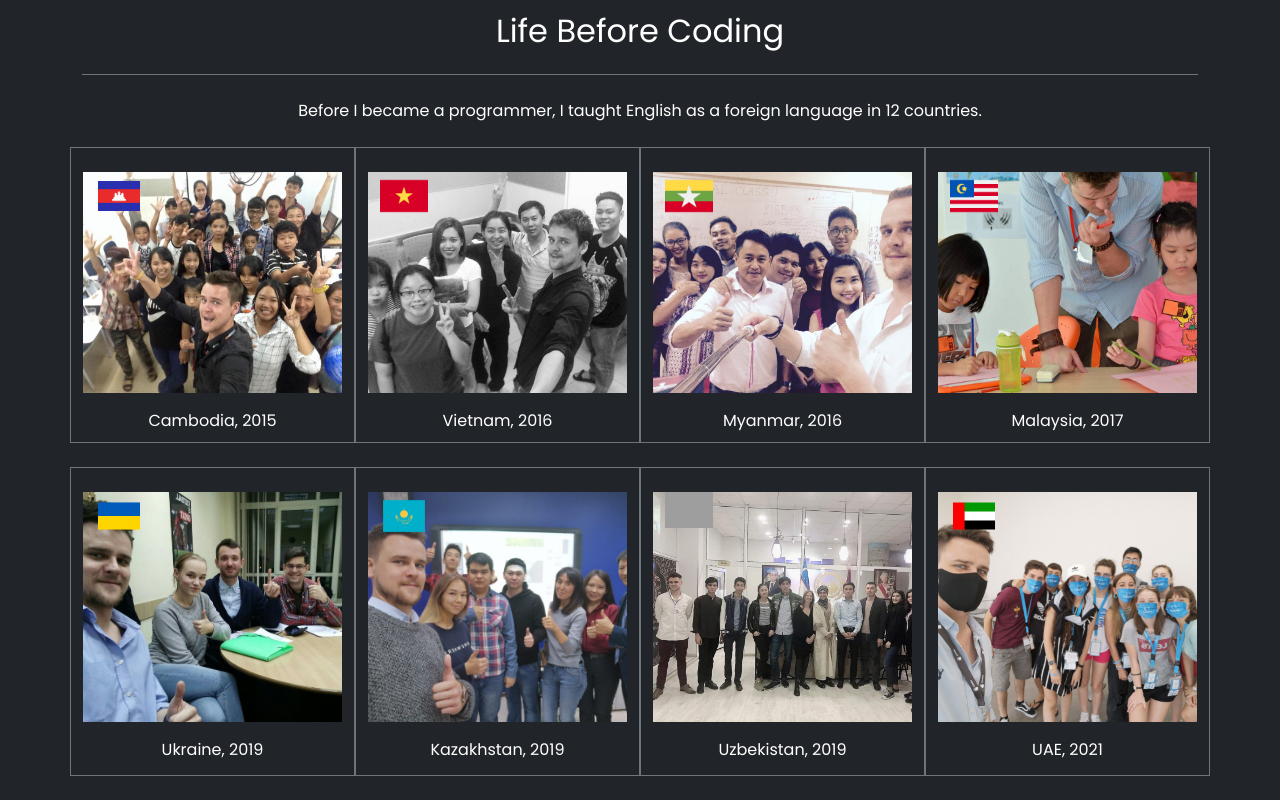
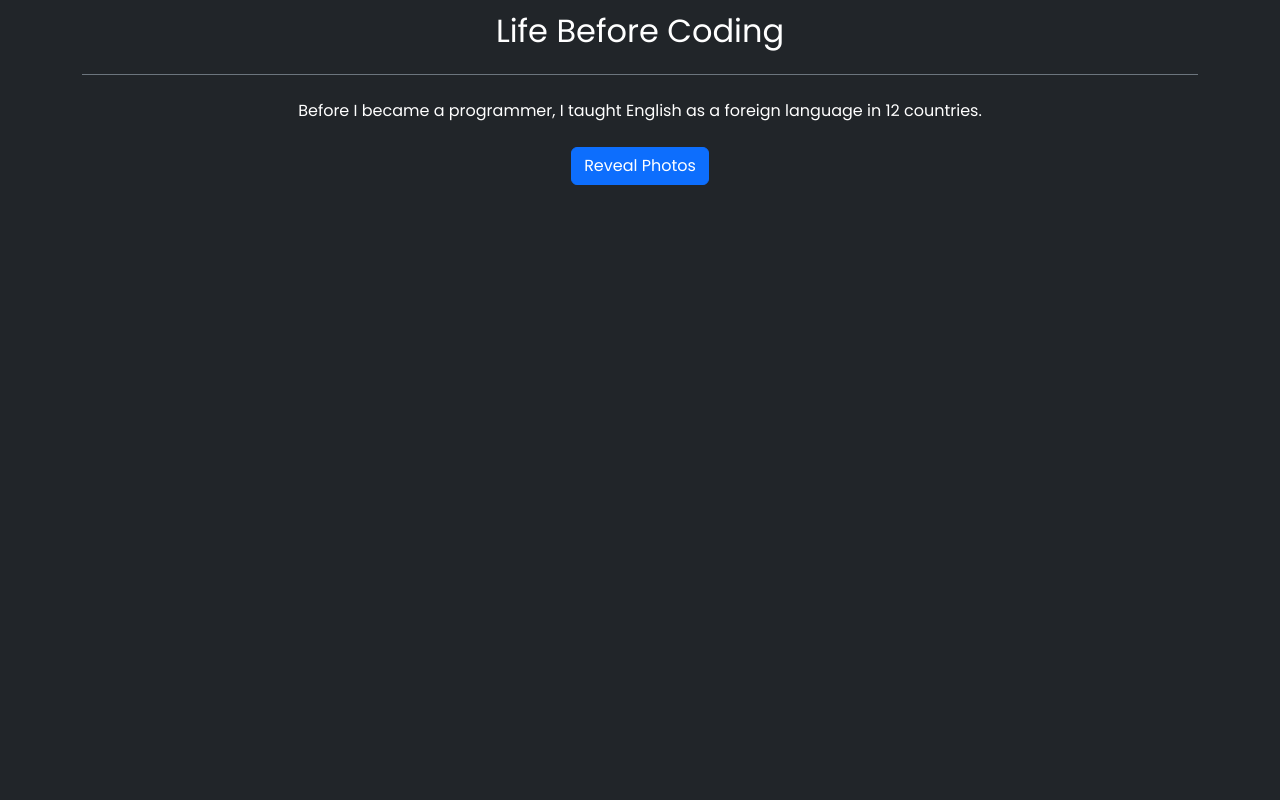
Before and after one commit to JohnXander/portfolio, a React (Create React App) app: page / in a window 1280 px wide. Shown: the part 1956-2756 px from the top of the page. After the commit the page ends 2165 px from the top, so only its background shows below. Built offline with nearby package versions, Linux system fonts and the light colour scheme; grey boxes are pictures that could not be loaded.

Commit message:
add reveal photos button

```diff
--- a/src/components/Background.js
+++ b/src/components/Background.js
@@ -1,11 +1,19 @@
+import { useState } from 'react'
 import countries from '../data/backgroundData'
 
 const Background = ({ background }) => {
+    const [openPhotos, setOpenPhotos] = useState(false)
+
+    const handleClick = () => setOpenPhotos(!openPhotos)
+
     return (
         <div className="container text-center" ref={background}>
             <h2 className='my-4 py-4 border-bottom border-top border-secondary'>Life Before Coding</h2>
             <p className='mb-4'>Before I became a programmer, I taught English as a foreign language in 12 countries.</p>
-            <div className="row">
+            <button onClick={handleClick} className='btn btn-primary mb-4'>
+                {!openPhotos ? 'Reveal Photos' : 'Hide Photos'}
+            </button>
+            {openPhotos && <div className="row">
                 {countries.map((project, idx) => {
                     return (
                         <div
@@ -28,7 +36,7 @@ const Background = ({ background }) => {
                         </div>
                     )
                 })}
-            </div>
+            </div>}
         </div>
     )
 }
```
